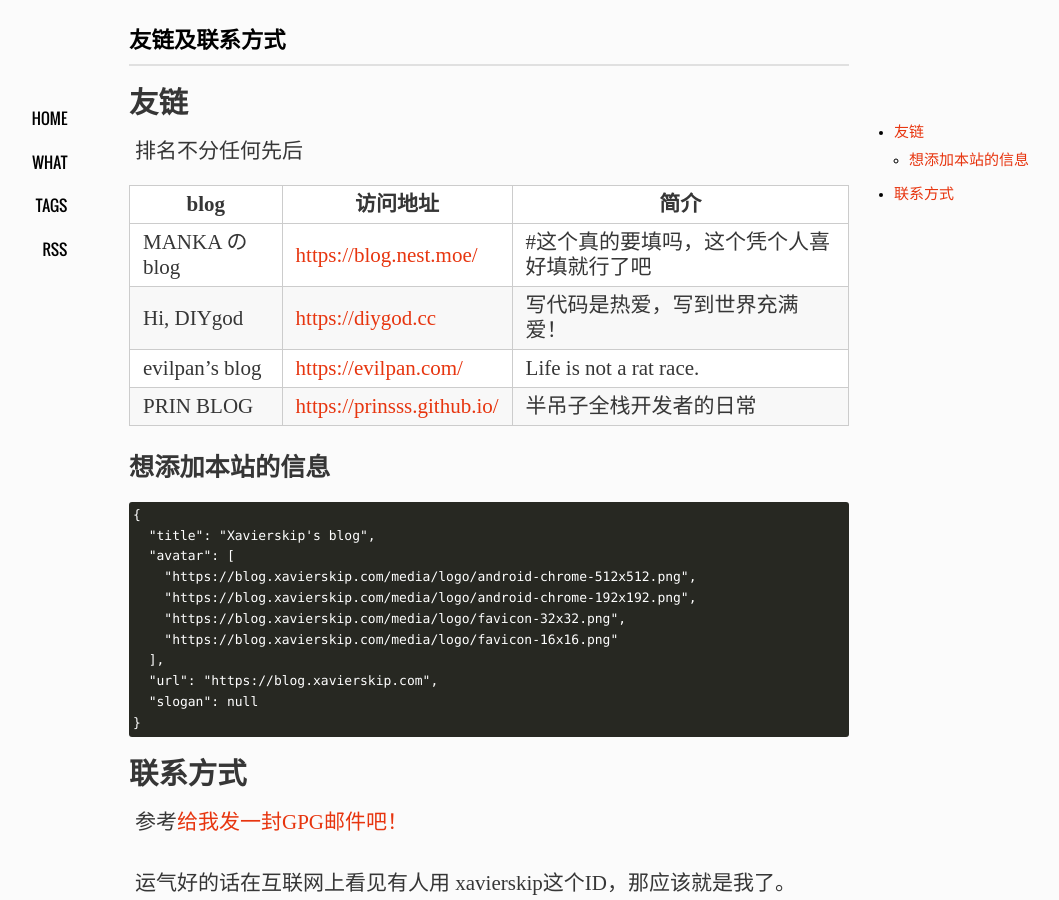
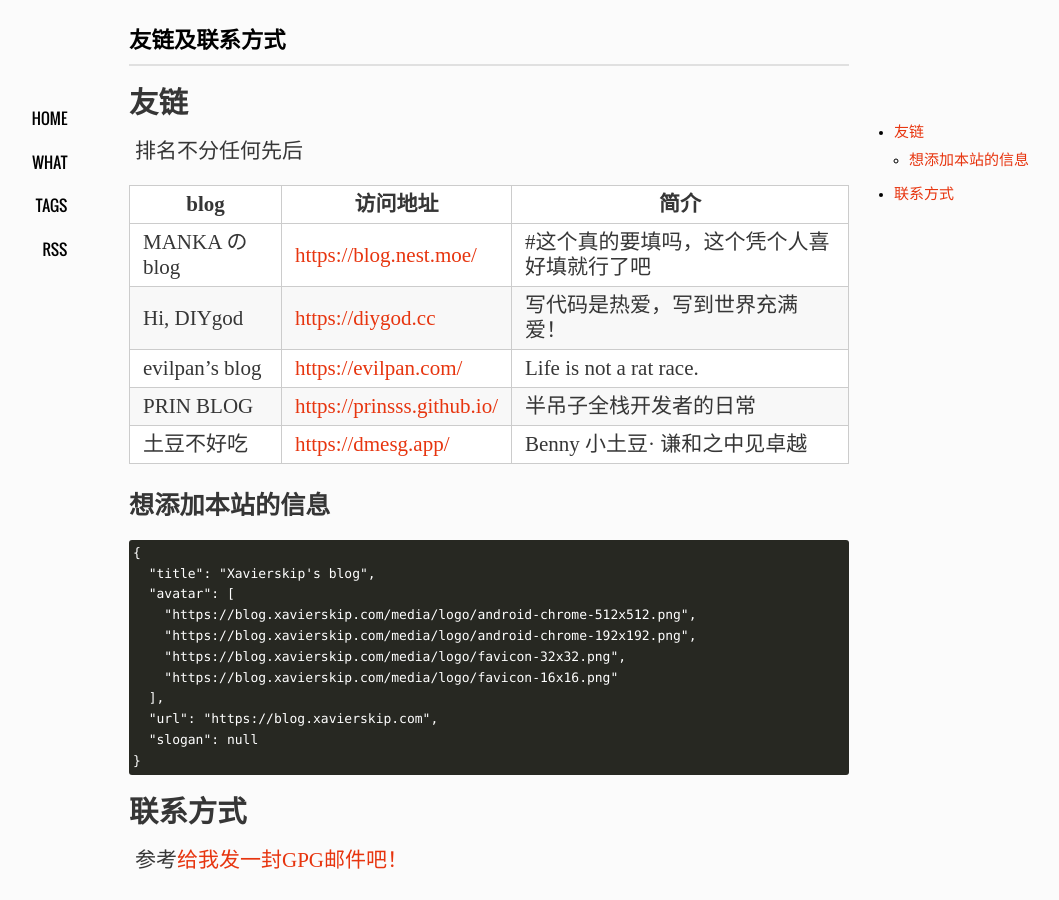
Before and after one commit to xavierskip/xavierskip.github.io, a Jekyll site: the page built from what/index.md, in a window 1280 px wide and 900 px high. Shown: the whole window, without its empty margins (151-1210 px from the left). Built offline with Jekyll 4.4.1, drawn with Linux system fonts in a browser that asks for light colours; comment, search, counter and statistics services are not loaded; a style sheet for code colours, icons or effects is not loaded.

Commit message:
update friends link

```diff
--- a/what/index.md
+++ b/what/index.md
@@ -14,6 +14,7 @@ comments: yes
 |Hi, DIYgod|[https://diygod.cc](https://diygod.cc)|写代码是热爱，写到世界充满爱！|
 |evilpan's blog|[https://evilpan.com/](https://evilpan.com/)|Life is not a rat race.|
 |PRIN BLOG|[https://prinsss.github.io/](https://prinsss.github.io/)|半吊子全栈开发者的日常|
+|土豆不好吃|[https://dmesg.app/](https://dmesg.app/)|Benny 小土豆· 谦和之中见卓越|
 
 ### 想添加本站的信息
 
```
